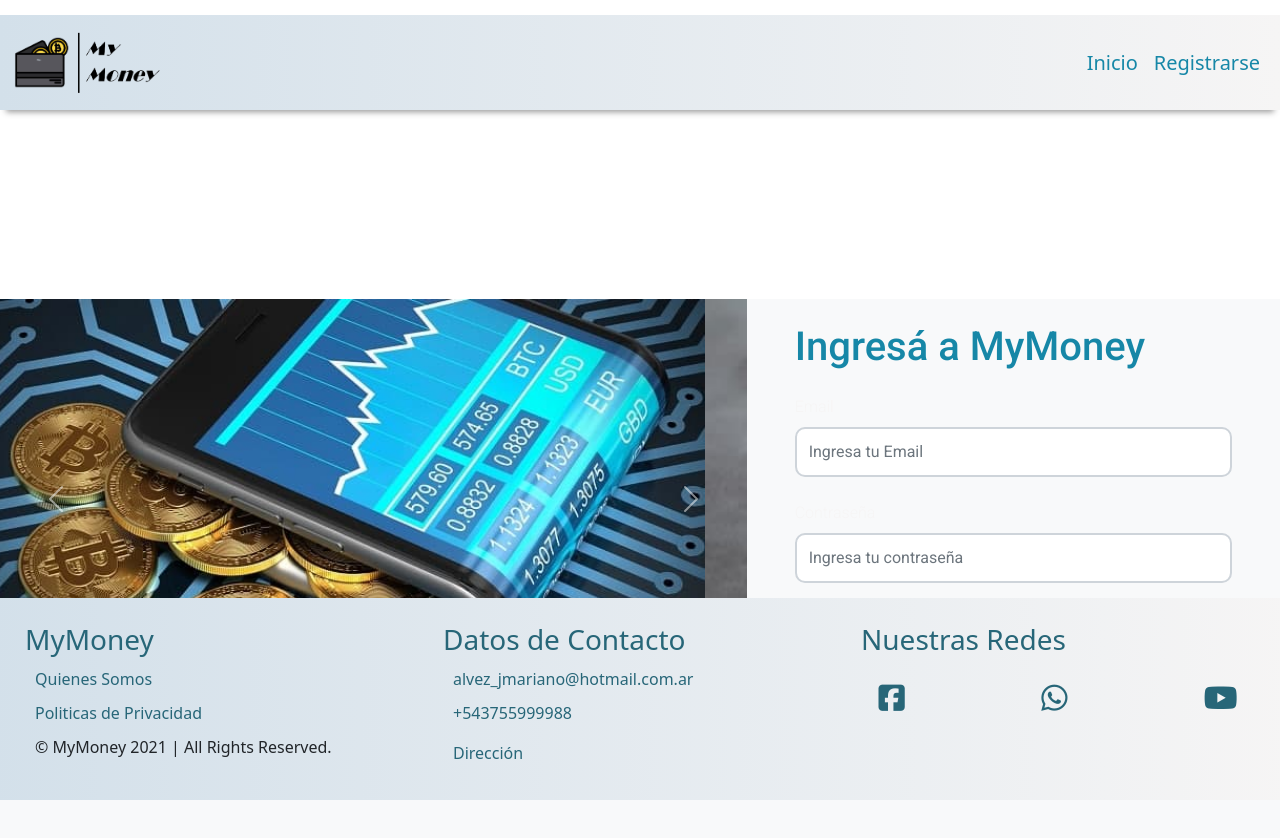
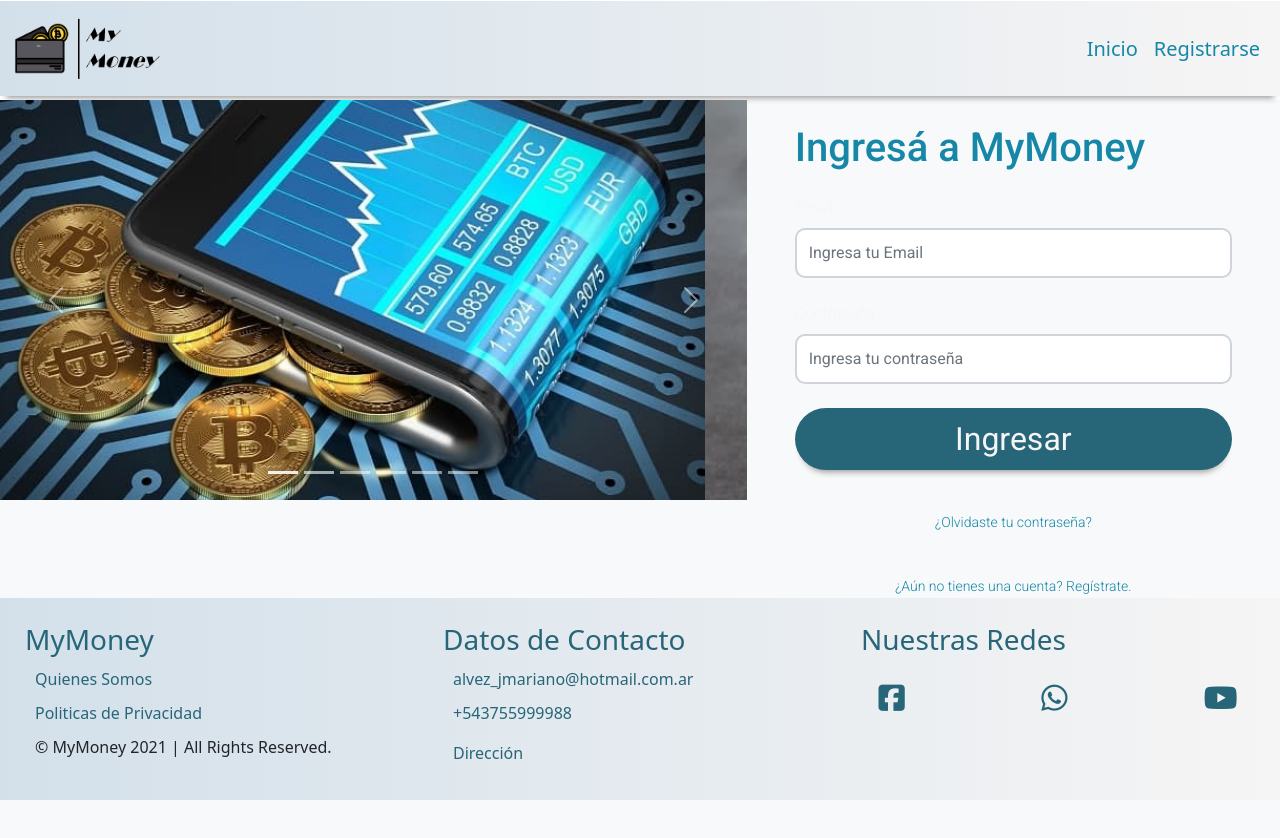
Before and after one commit to classroomMisiones/Proyecto-FS-Misiones-Grupo-1, an Angular app: page / in a window 1280 px wide. Shown: the top 838 px of the page. Built offline with nearby package versions, Linux system fonts and the light colour scheme.

Commit message:
Cambios en Front | Footer y Navbar

```diff
--- a/src/app/navbarFooter/navbar/navbar.component.css
+++ b/src/app/navbarFooter/navbar/navbar.component.css
@@ -2,7 +2,8 @@
     padding:15px 0;
     top:0;
     width: 100%;
-    margin-bottom: 150px;
+    margin-top: -14px;
+    margin-bottom: -35px;
 }
 
 header .contenedor .navbar-nav a{
```
